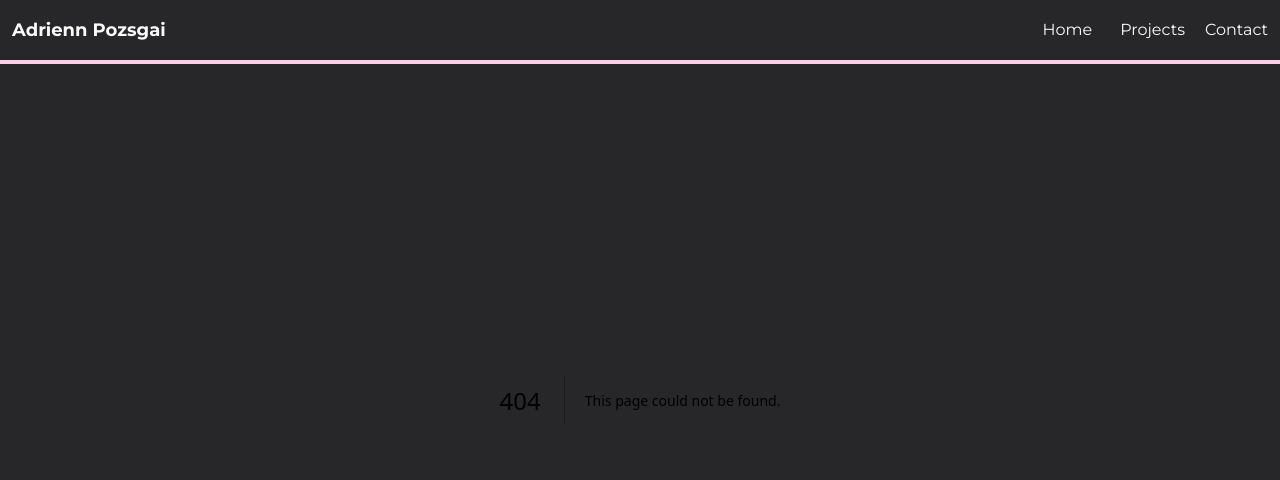
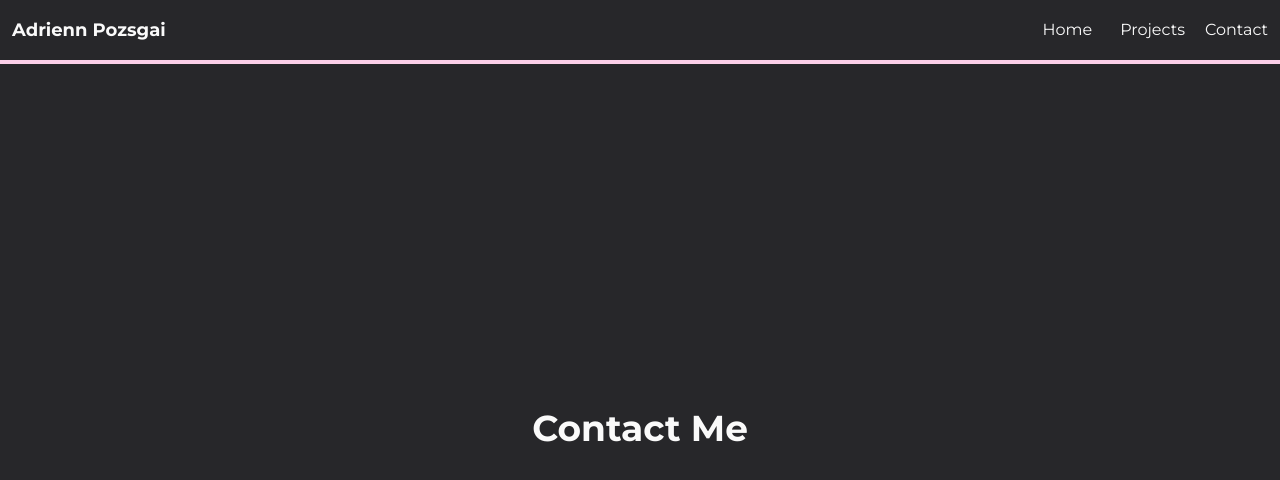
Before and after one commit to Apozsgai97/portfolio-next.js, a Next.js app: page /contact in a window 1280 px wide. Before the commit this address had no page. Shown: the top 480 px of the page. Built offline with nearby package versions, Linux system fonts and the light colour scheme.

Commit message:
add contact page

```diff
--- /dev/null
+++ b/src/app/contact/page.tsx
@@ -0,0 +1,9 @@
+export default function ContactPage() {
+  return (
+    <section className="pt-20 text-neutral-50 flex flex-col justify-center items-center h-full">
+      <h1 className="font-extrabold text-4xl mb-6 text-center">
+        Contact Me
+      </h1>
+      <form action=""></form>
+    </section>
+  );}
```
